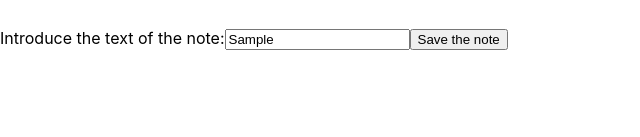
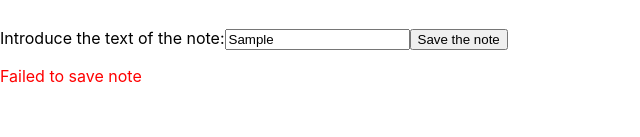
Before and after one commit to amantale/notesFrontend, a React (Create React App) app: page /create-note in a window 1280 px wide. Both pictures are taken after typing "Sample" into the empty fields and a click on the button "Save the note". Shown: the part 163-300 px from the top of the page, without its empty margins (0-640 px from the left). Built offline with nearby package versions, Linux system fonts and the light colour scheme; no server answers.

Commit message:
added validation for failed saving and not allowing empty notes

```diff
--- a/src/components/CreateNote.js
+++ b/src/components/CreateNote.js
@@ -1,26 +1,40 @@
-// src/components/CreateNote.js
-
 import React, { useState } from 'react';
 import axios from 'axios';
 
 const CreateNote = () => {
     const [noteContent, setNoteContent] = useState('');
     const [isNoteSaved, setIsNoteSaved] = useState(false);
+    const [validationError, setValidationError] = useState('');
+    const [saveError, setSaveError] = useState('');
 
     const handleInputChange = (e) => {
       setNoteContent(e.target.value);
     };
 
     const handleSaveNote = async () => {
+      // Validate if note content is not empty
+      if (!noteContent.trim()) {
+        setValidationError('A note cannot be empty. Please insert some text');
+        return;
+      }
+
       try {
         await axios.post('http://localhost:8080/notes', { content: noteContent });
         setIsNoteSaved(true);
         setNoteContent('');
+        setValidationError(''); // Clear validation error when the note is saved
+        setSaveError(''); // Clear any previous save errors
+
       } catch (error) {
         console.error('Error saving note:', error);
+        setSaveError('Failed to save note');
+
+        // Clear the save error after 5 seconds
+        setTimeout(() => {
+          setSaveError('');
+        }, 5000);
       }
     };
-
 
     return (
       <div>
@@ -34,6 +48,10 @@ const CreateNote = () => {
         />
         <button onClick={handleSaveNote}>Save the note</button>
 
+        {validationError && <p style={{ color: 'red' }}>{validationError}</p>}
+
+        {saveError && <p style={{ color: 'red' }}>{saveError}</p>}
+
         {isNoteSaved && (
           <div>
             <p>Your note has been saved</p>
```
Lines whose indentation alone changed are shown as unchanged.
